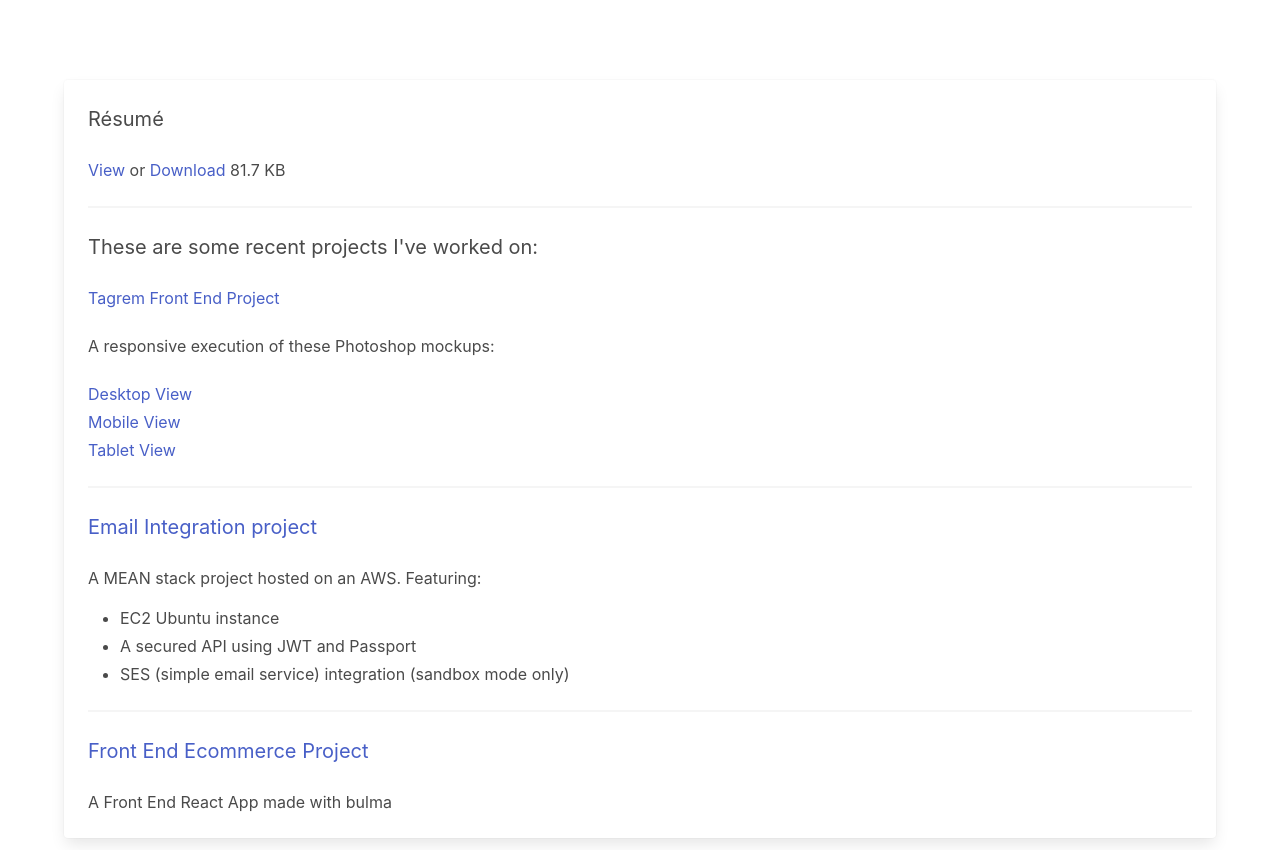
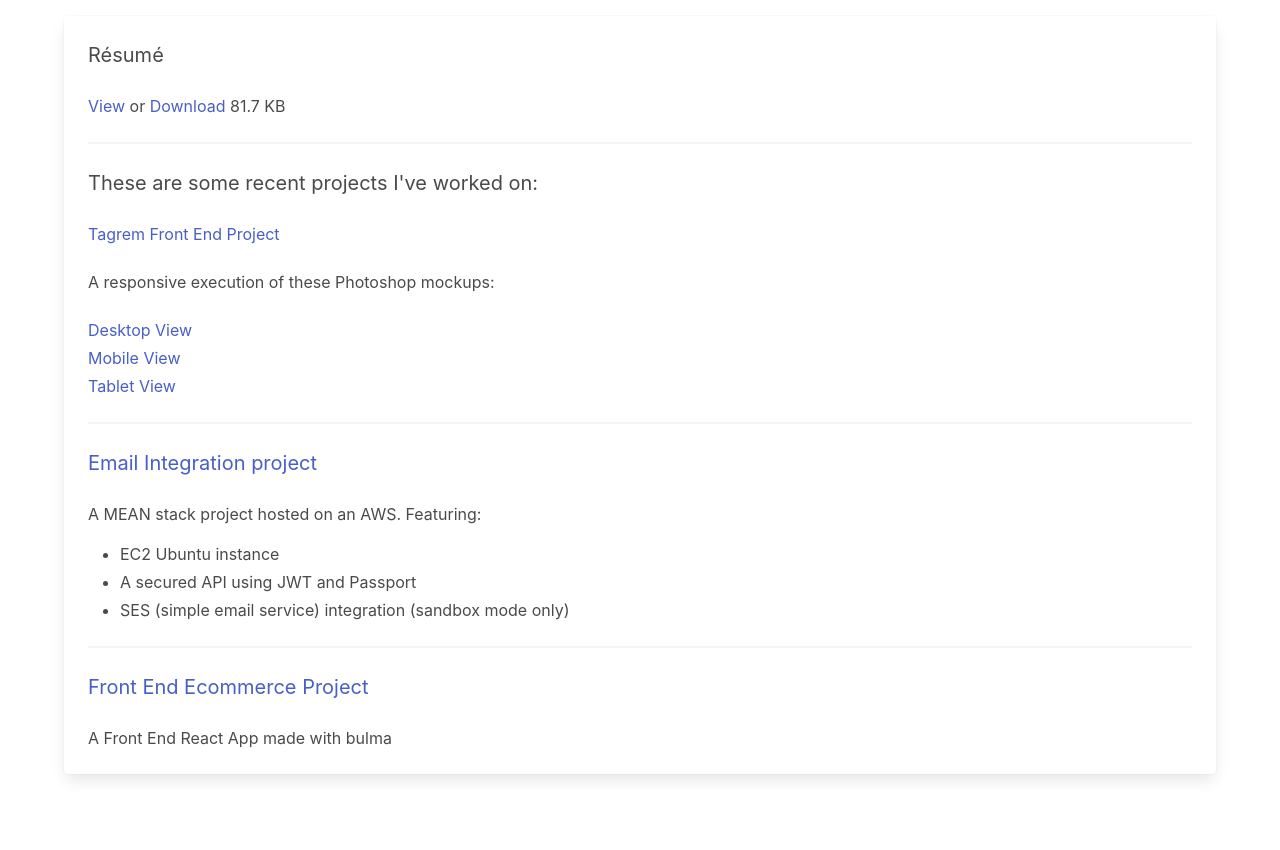
Before and after one commit to colelogan/colelogan.github.io, a plain HTML site: page index.html in a window 1280 px wide. After the commit the page ends 800 px from the top, so only its background shows below. Drawn offline with nearby package versions, Linux system fonts and the light colour scheme.

Commit message:
small style fix

```diff
--- a/index.html
+++ b/index.html
@@ -12,7 +12,7 @@
 </head>
 
 <body>
-  <div class="columns is-vcentered" style="padding-top: 5em;">
+  <div class="columns is-vcentered" style="padding-top: 1em;">
     <div class="column">
       <div class="container">
         <div class="card">
```
